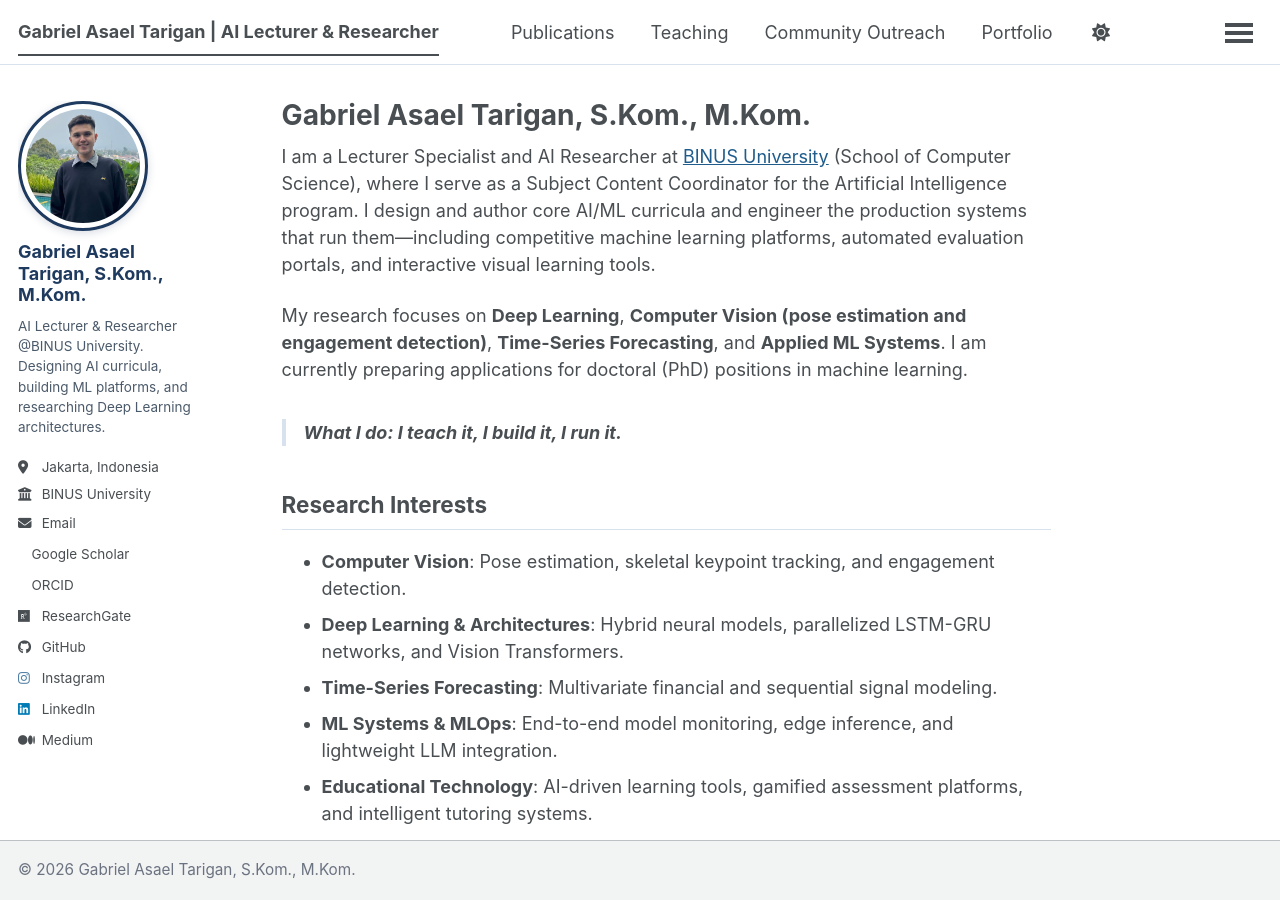
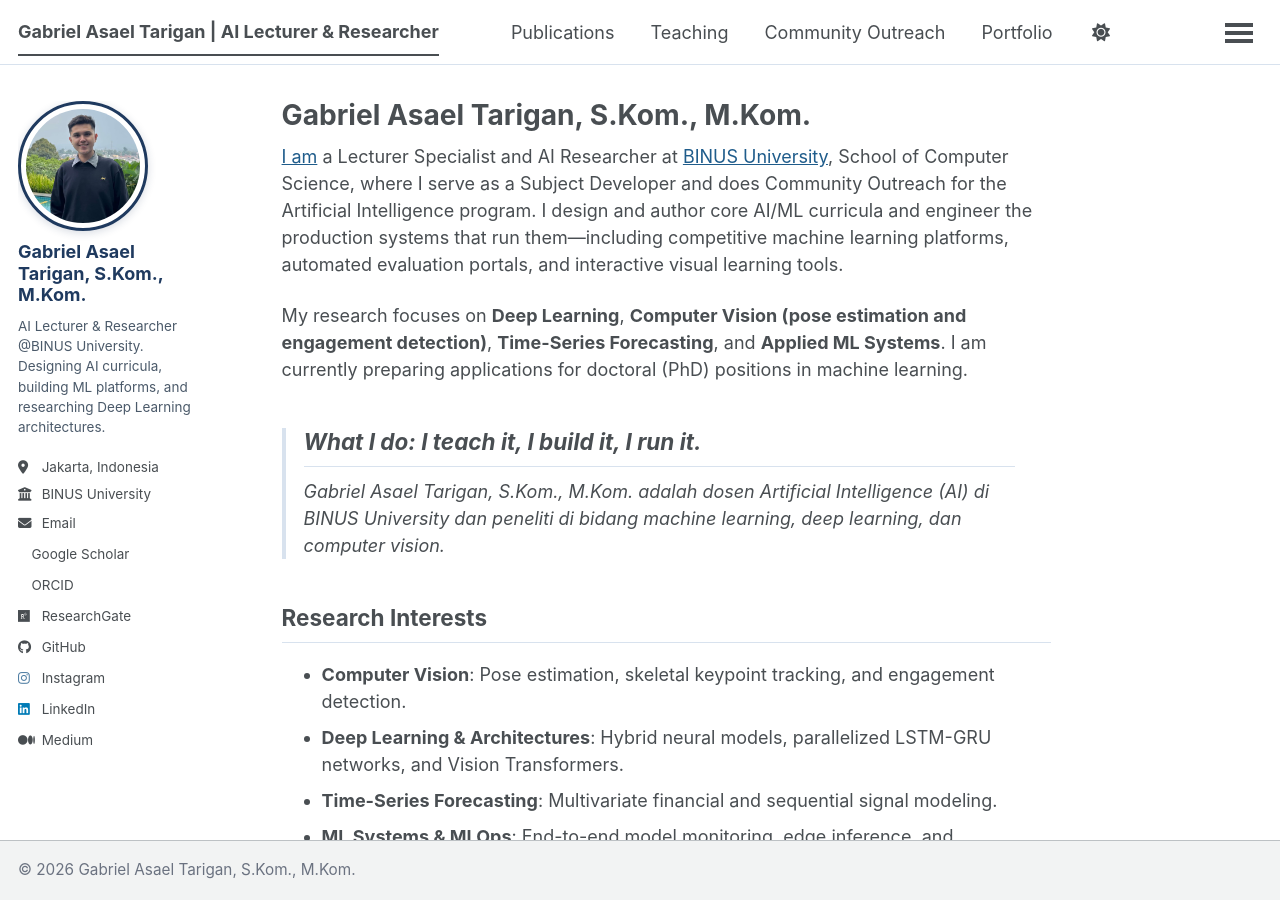
Before and after one commit to asaeltarigan/asaeltarigan.github.io, a Jekyll site: the page built from _pages/about.md, in a window 1280 px wide and 900 px high. Built offline with Jekyll 4.4.1, drawn with Linux system fonts in a browser that asks for light colours; a style sheet for code colours, icons or effects is not loaded.

Commit message:
Update about.md
Changes for visibility, in:
I am -> given link
Removes bracket in School of Computer Science

```diff
--- a/_pages/about.md
+++ b/_pages/about.md
@@ -8,11 +8,13 @@ redirect_from:
   - /about.html
 ---
 
-I am a Lecturer Specialist and AI Researcher at [BINUS University](https://www.binus.ac.id) (School of Computer Science), where I serve as a Subject Content Coordinator for the Artificial Intelligence program. I design and author core AI/ML curricula and engineer the production systems that run them—including competitive machine learning platforms, automated evaluation portals, and interactive visual learning tools.
+[I am](https://socs.binus.ac.id/artificial-intelligence/people/gabriel-asael-tarigan-s-kom-m-kom/) a Lecturer Specialist and AI Researcher at [BINUS University](https://www.binus.ac.id), School of Computer Science, where I serve as a Subject Developer and does Community Outreach for the Artificial Intelligence program. I design and author core AI/ML curricula and engineer the production systems that run them—including competitive machine learning platforms, automated evaluation portals, and interactive visual learning tools.
 
 My research focuses on **Deep Learning**, **Computer Vision (pose estimation and engagement detection)**, **Time-Series Forecasting**, and **Applied ML Systems**. I am currently preparing applications for doctoral (PhD) positions in machine learning.
 
 > **What I do: I teach it, I build it, I run it.**
+---
+Gabriel Asael Tarigan, S.Kom., M.Kom. adalah dosen Artificial Intelligence (AI) di BINUS University dan peneliti di bidang machine learning, deep learning, dan computer vision.
 
 ## Research Interests
 
```
